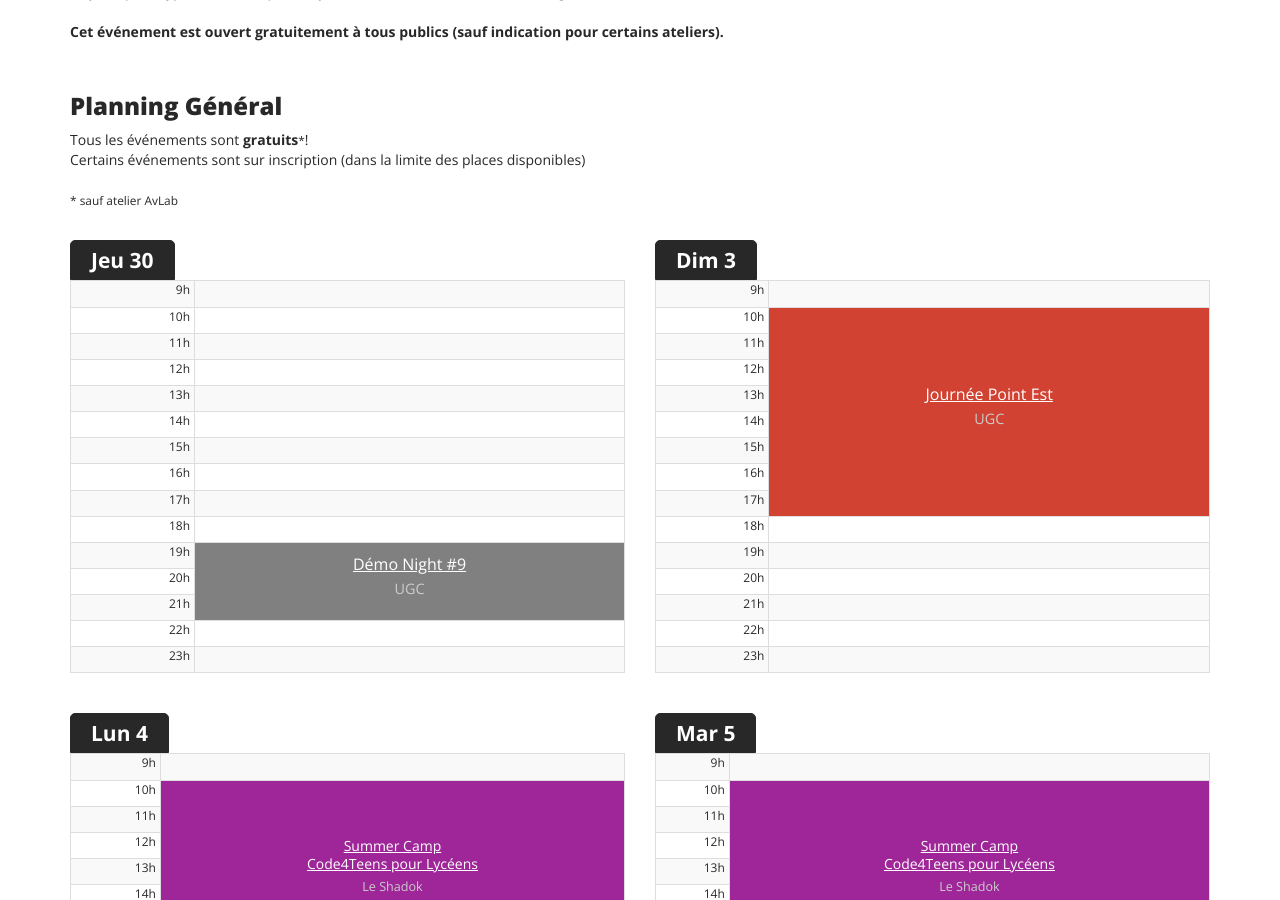
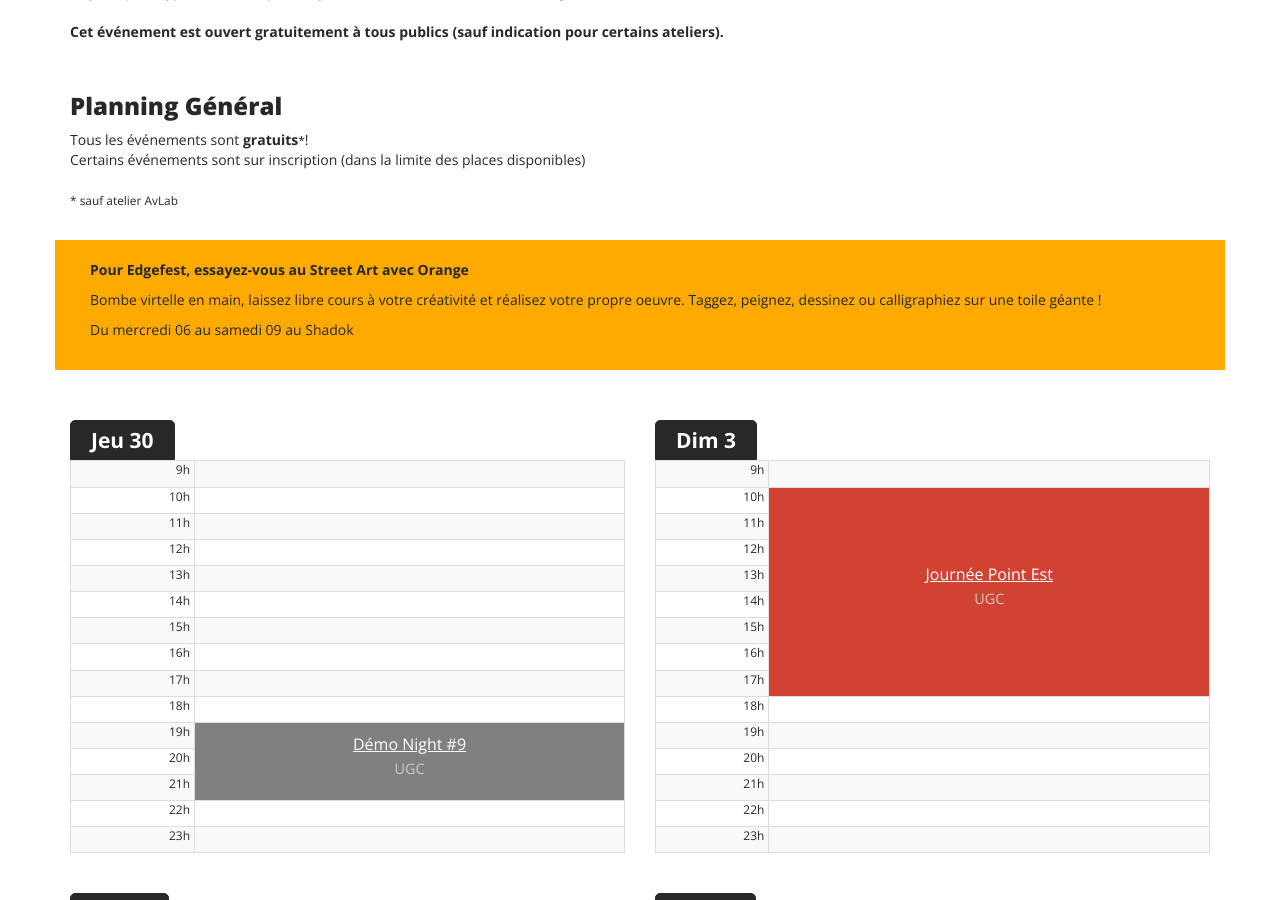
Before and after one commit to AlsaceDigitale/www.edgefest.fr-2019-temporary, a Jekyll site: the page built from index.html, in a window 1280 px wide and 900 px high, scrolled down 786 px. Built offline with Jekyll 4.4.1, drawn with Linux system fonts in a browser that asks for light colours; nearby versions of some CDN libraries; some web fonts are replaced.

Commit message:
update planning

```diff
--- a/_includes/planninggeneral.html
+++ b/_includes/planninggeneral.html
@@ -7,9 +7,16 @@
       Certains événements sont sur inscription (dans la limite des places disponibles)
       <!--<br><br><strong>Le planning arrive très vite !</strong>-->
       <br><br><small>* sauf atelier AvLab</small>
-
     </p>
   </div>
+</div>
+
+<div class="row" style="background-color: #ffaa00; margin-top: 20px; padding: 20px; margin-bottom: 30px;">
+    <div class="col-xs-12">
+        <p><strong>Pour Edgefest, essayez-vous au Street Art avec Orange</strong></p>
+        <p>Bombe virtelle en main, laissez libre cours à votre créativité et réalisez votre propre oeuvre. Taggez, peignez, dessinez ou calligraphiez sur une toile géante !</p>
+        <p>Du mercredi 06 au samedi 09 au Shadok</p>
+    </div>
 </div>
 
 <div class="row">
```
